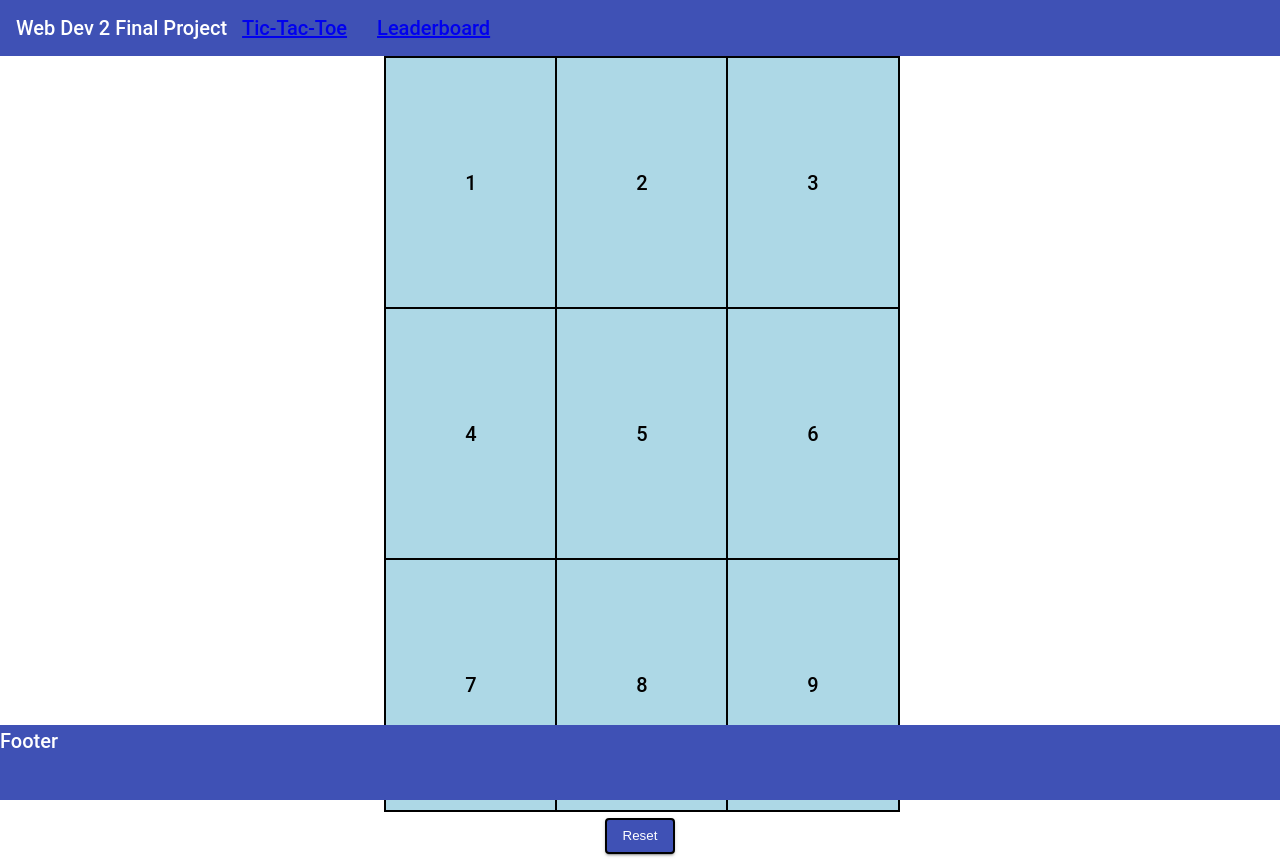
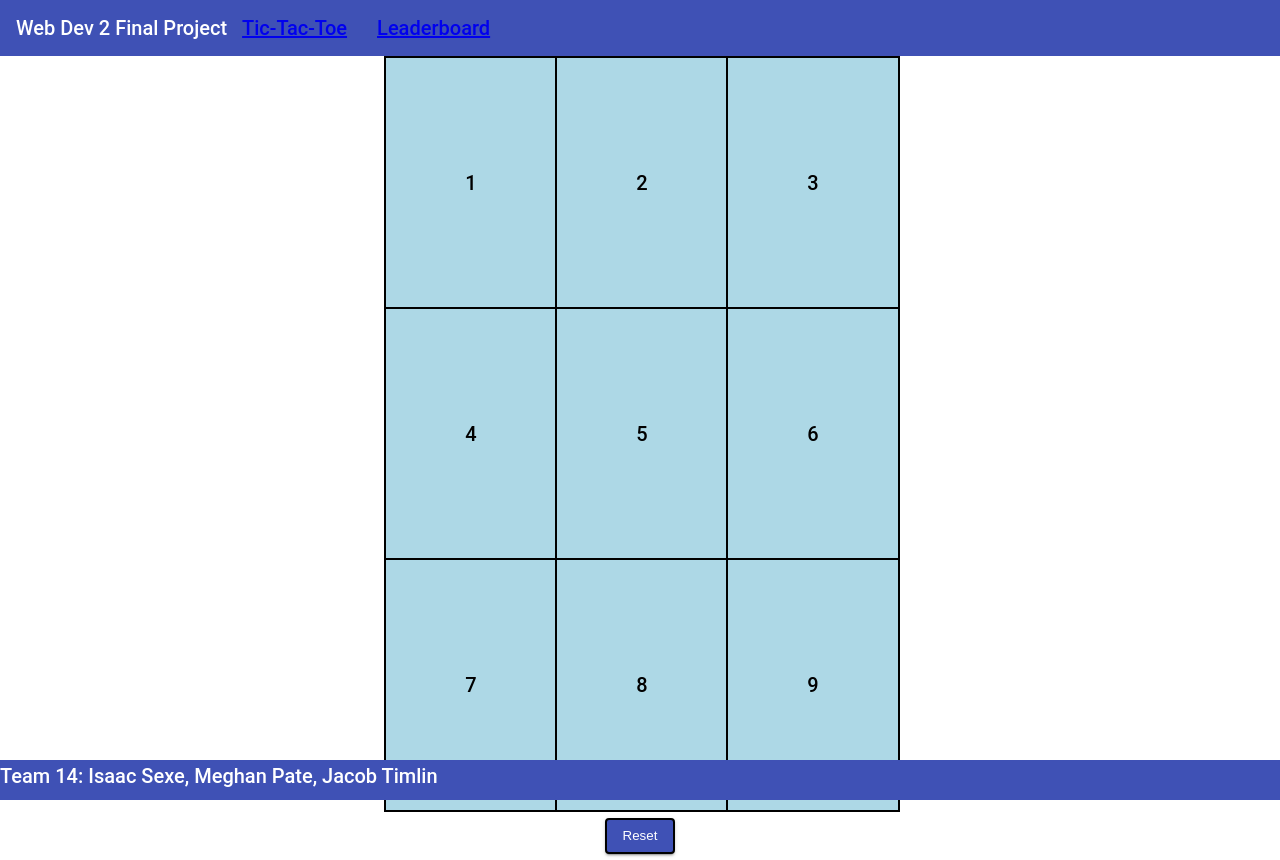
Before and after one commit to isexe/WebDev2-FinalProject, an Angular app: page /game in a window 1280 px wide. Built offline with nearby package versions, Linux system fonts and the light colour scheme.

Commit message:
added names to footer and adjusted size

```diff
--- a/src/app/footer/footer.component.css
+++ b/src/app/footer/footer.component.css
@@ -2,7 +2,7 @@
     position: fixed;
     bottom: 0;
     width: 100%;
-    height: 75px;
+    height: 40px;
     font: 500 20px/32px Roboto, "Helvetica Neue", sans-serif;
     color: white;
     background-color: #3f51b5;
--- a/src/app/footer/footer.component.html
+++ b/src/app/footer/footer.component.html
@@ -1 +1 @@
-<div class="footer">Footer</div>
+<div class="footer">Team 14: Isaac Sexe, Meghan Pate, Jacob Timlin</div>
```
